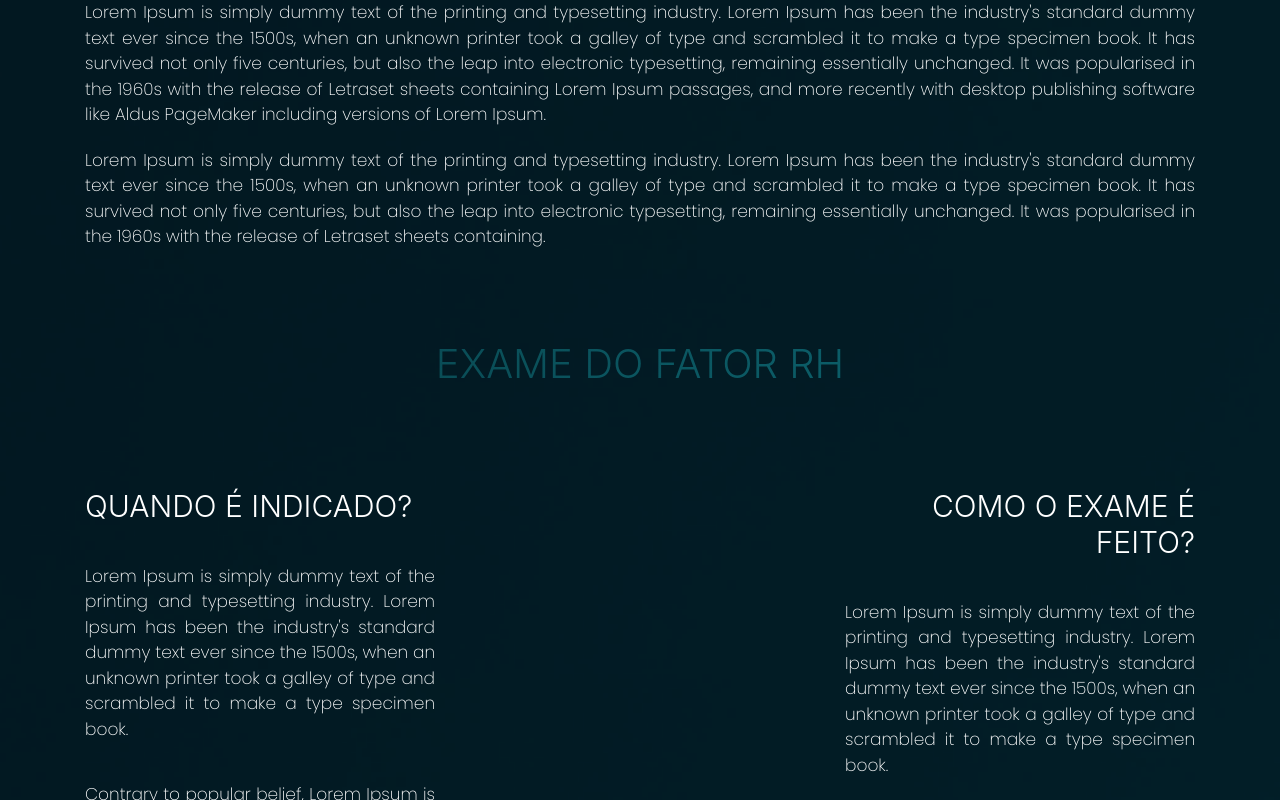
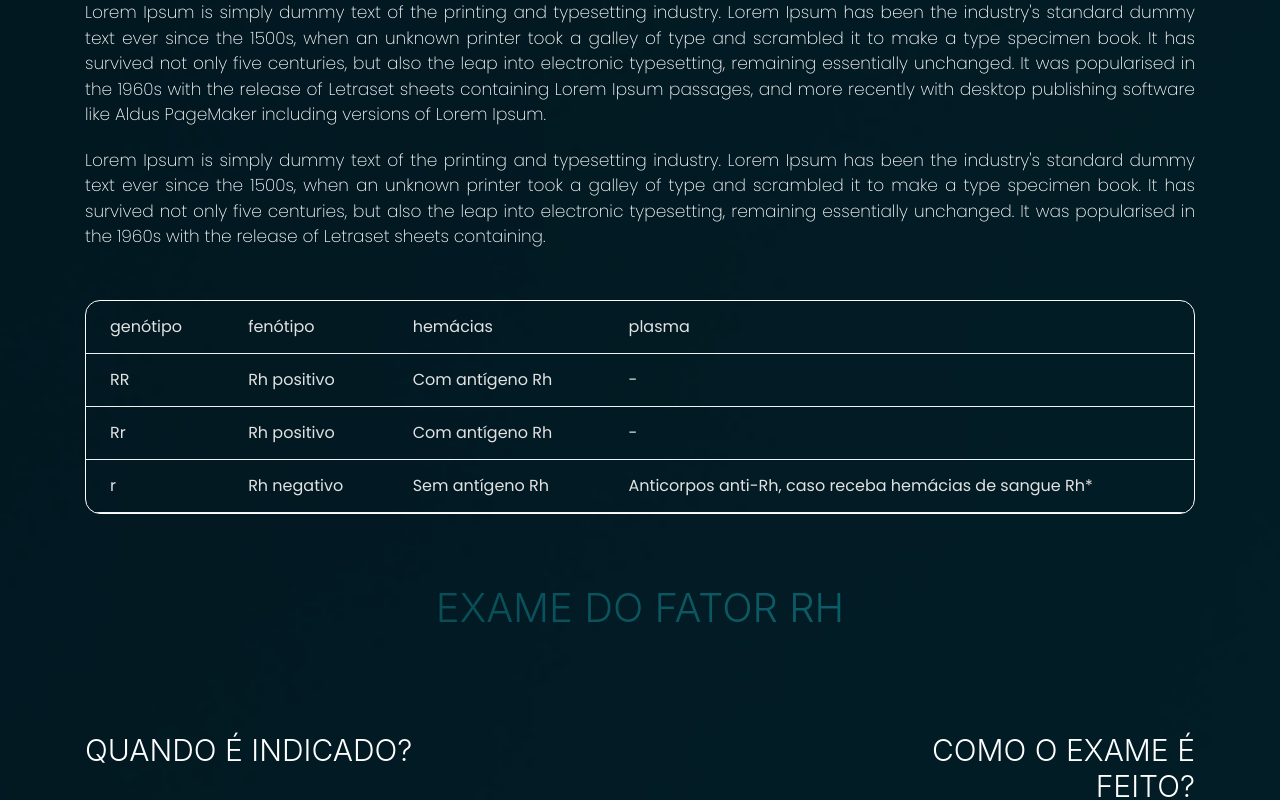
Before and after one commit to Matheus1415/Mendel, a React (Vite) app: page /fator-rh in a window 1280 px wide. Shown: the part 3350-4150 px from the top of the page. Built offline with nearby package versions, Linux system fonts and the light colour scheme.

Commit message:
continue to table

```diff
--- a/src/pages/FatorRh/TableSection.jsx
+++ b/src/pages/FatorRh/TableSection.jsx
@@ -3,14 +3,40 @@ export function TableSection(){
     return(
         <Box>
             <Heading color='white' fontSize={40} textAlign='center' fontWeight={275} bgGradient='linear(to-r, #0D606780, #19BFCD80)' bgClip='text' marginBottom='40px' marginTop='70px'>DIFERENÇA DE RH POSITIVO E NEGATIVO</Heading>
-            <Box margin='20px'>
+            <Box margin='20px' marginBottom='50px'>
                     <Text margin='0 auto' fontWeight='275' color='#FFFFFF' textAlign='justify' fontSize={17} maxW={1110} marginBottom='20px'>Lorem Ipsum is simply dummy text of the printing and typesetting industry. Lorem Ipsum has been the industry's standard dummy text ever since the 1500s, when an unknown printer took a galley of type and scrambled it to make a type specimen book. It has survived not only five centuries, but also the leap into electronic typesetting, remaining essentially unchanged. It was popularised in the 1960s with the release of Letraset sheets containing Lorem Ipsum passages, and more recently with desktop publishing software like Aldus PageMaker including versions of Lorem Ipsum.</Text>
                     <Text margin='0 auto' color='#FFFFFF' fontWeight='275' textAlign='justify' fontSize={17} maxW={1110} >Lorem Ipsum is simply dummy text of the printing and typesetting industry. Lorem Ipsum has been the industry's standard dummy text ever since the 1500s, when an unknown printer took a galley of type and scrambled it to make a type specimen book. It has survived not only five centuries, but also the leap into electronic typesetting, remaining essentially unchanged. It was popularised in the 1960s with the release of Letraset sheets containing. </Text>
             </Box>
-            <TableContainer>
+            <TableContainer maxW={1110}margin='0 auto' border="1px solid #fff" borderRadius="15px">
                 <Table>
-                    <Thead></Thead>
-                    <Tbody></Tbody>
+                    <Thead>
+                        <Tr>
+                            <Td color="#e2e2e2">genótipo</Td>
+                            <Td color="#e2e2e2">fenótipo</Td>
+                            <Td color="#e2e2e2">hemácias</Td>
+                            <Td color="#e2e2e2">plasma</Td>
+                        </Tr>
+                    </Thead>
+                    <Tbody>
+                        <Tr>
+                            <Td color="#e2e2e2">RR</Td>
+                            <Td color="#e2e2e2">Rh positivo</Td>
+                            <Td color="#e2e2e2">Com antígeno Rh</Td>
+                            <Td color="#e2e2e2">-</Td>
+                        </Tr>
+                        <Tr>
+                            <Td color="#e2e2e2">Rr</Td>
+                            <Td color="#e2e2e2">Rh positivo</Td>
+                            <Td color="#e2e2e2">Com antígeno Rh</Td>
+                            <Td color="#e2e2e2">-</Td>
+                        </Tr>
+                        <Tr>
+                            <Td color="#e2e2e2">r</Td>
+                            <Td color="#e2e2e2">Rh negativo</Td>
+                            <Td color="#e2e2e2">Sem antígeno Rh</Td>
+                            <Td color="#e2e2e2">Anticorpos anti-Rh, caso receba hemácias de sangue Rh*</Td>
+                        </Tr>
+                    </Tbody>
                 </Table>
             </TableContainer>
         </Box>
```
